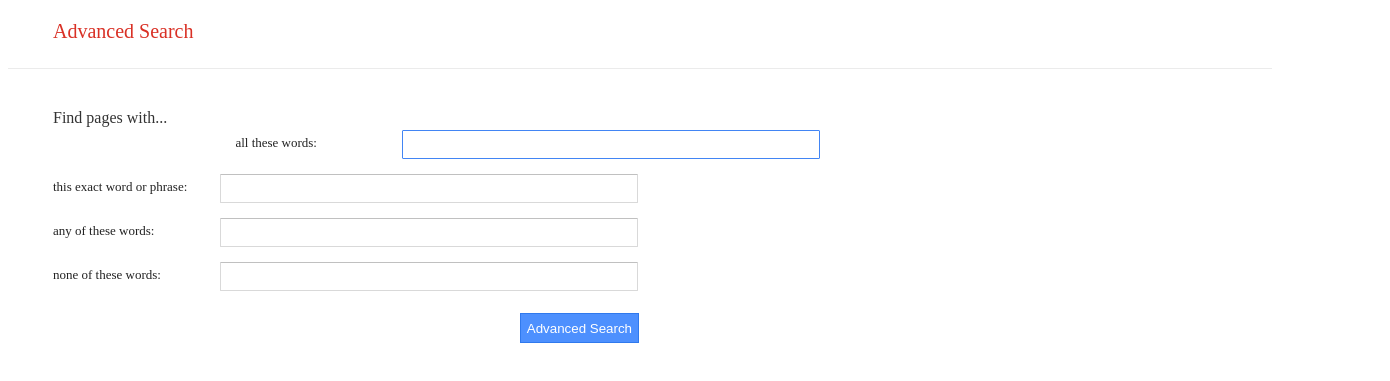
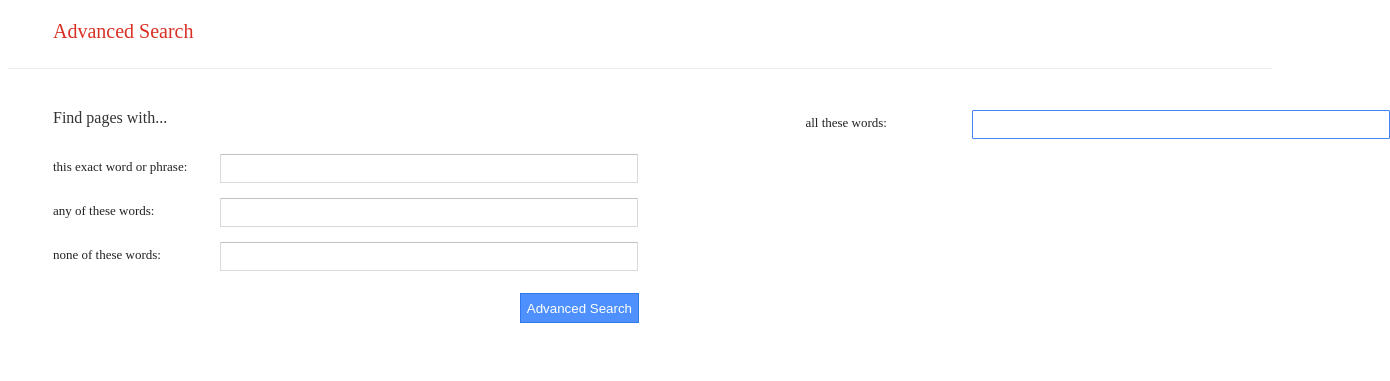
Before and after one commit to PaulineNyandusi/search, a plain HTML site: page advanced.html in a window 1280 px wide. Shown: the part 61-442 px from the top of the page, 1390 px wide, since content can reach past the window. Drawn offline with Linux system fonts and the light colour scheme.

Commit message:
Almost Done

```diff
--- a/advanced.css
+++ b/advanced.css
@@ -47,7 +47,7 @@
     min-height: 42px;
     vertical-align: middle;
 }
-div.otByu div.HoCfzc {
+.HoCfzc {
     float: left;
     display: inline-block;
     min-width: 167px;
```
